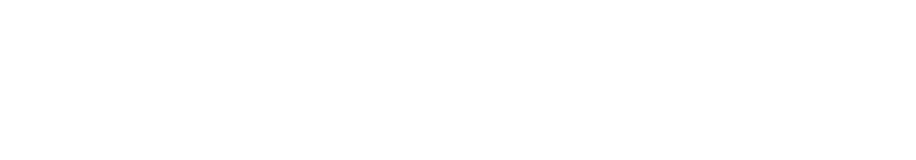
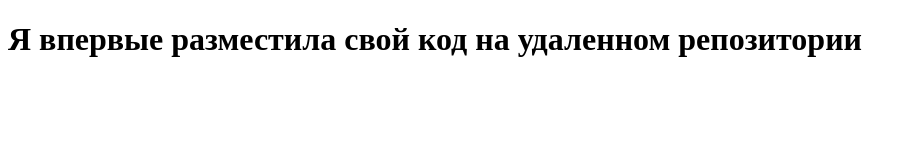
Before and after one commit to Mironeya/test_repo, a plain HTML site: page index.html in a window 1280 px wide. Shown: the whole page, without its empty margins (0-916 px from the left). Drawn offline with Linux system fonts and the light colour scheme.

Commit message:
New commit

```diff
--- a/index.html
+++ b/index.html
@@ -3,9 +3,9 @@
 <head>
     <meta charset="UTF-8">
     <meta name="viewport" content="width=device-width, initial-scale=1.0">
-    <title>Document</title>
+    <title>New git project</title>
 </head>
 <body>
-
+    <h1>Я впервые разместила свой код на удаленном репозитории</h1>
 </body>
 </html>
```
Also changed, not shown: 1 other file.
